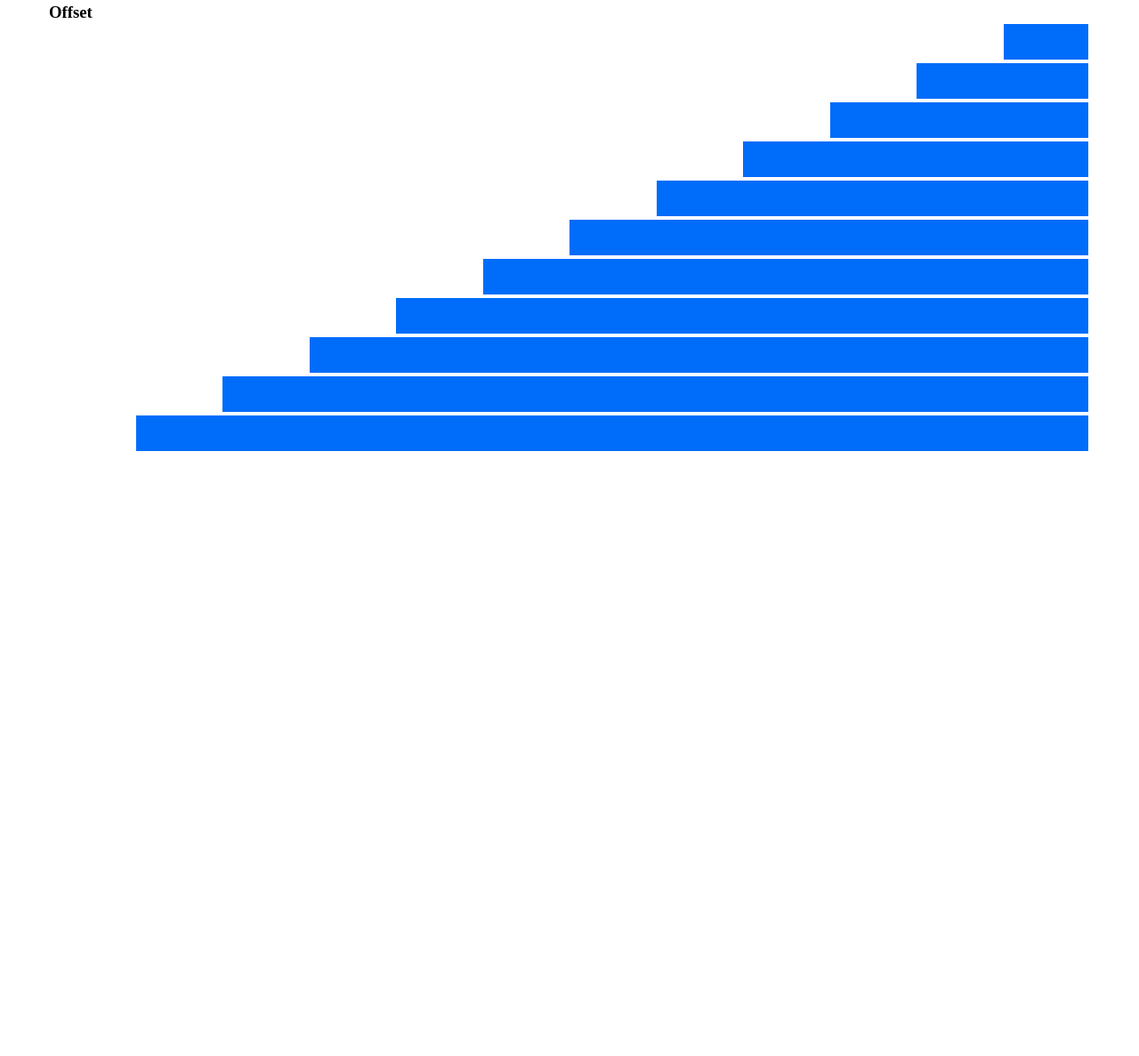
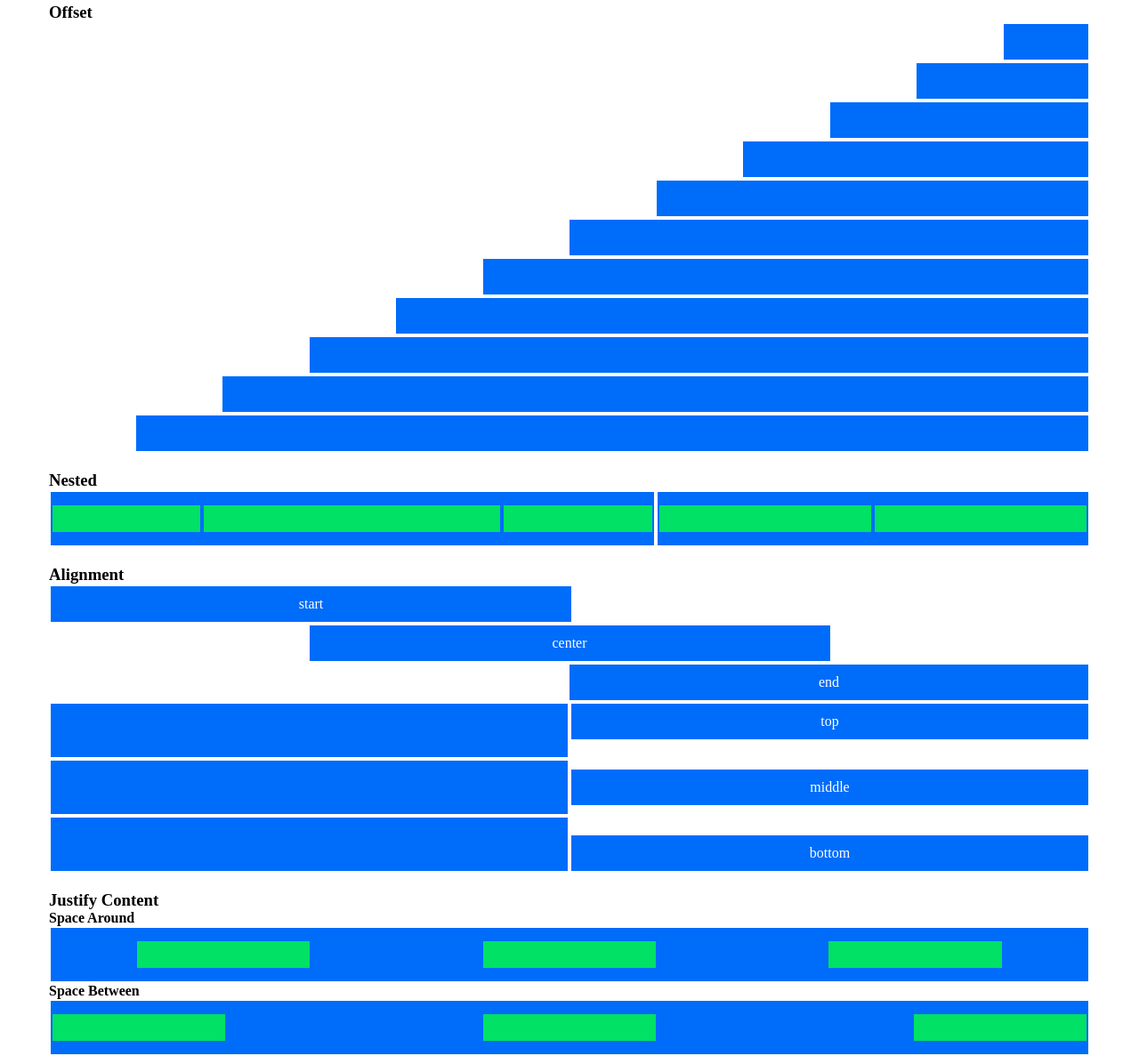
Before and after one commit to KentaBilotta/html-css-12bool, a plain HTML site: page index.html in a window 1280 px wide. Shown: the part 323-1510 px from the top of the page at 89% size. Before the commit the page ends 832 px from the top, so only its background shows below. Drawn offline with Linux system fonts and the light colour scheme.

Commit message:
quarto commit: bonus es

```diff
--- a/CSS/12bool.css
+++ b/CSS/12bool.css
@@ -177,3 +177,66 @@
 .offset-12{
     margin-left: calc((100% / 12) * 12 );
 }
+
+
+
+/* double */
+.double-1{
+    flex-basis: calc((100% / 12) * 1 );
+    max-width: calc((100% / 12) * 1);
+}
+
+.double-2{
+    flex-basis: calc((100% / 12) * 2 );
+    max-width: calc((100% / 12) * 2);
+}
+
+.double-3{
+    flex-basis: calc((100% / 12) * 3 );
+    max-width: calc((100% / 12) * 3);
+}
+
+.double-4{
+    flex-basis: calc((100% / 12) * 4 );
+    max-width: calc((100% / 12) * 4);
+}
+
+.double-5{
+    flex-basis: calc((100% / 12) * 5 );
+    max-width: calc((100% / 12) * 5);
+}
+
+.double-6{
+    flex-basis: calc((100% / 12) * 6 );
+    max-width: calc((100% / 12) * 6);
+}
+
+.double-7{
+    flex-basis: calc((100% / 12) * 7 );
+    max-width: calc((100% / 12) * 7);
+}
+
+.double-8{
+    flex-basis: calc((100% / 12) * 8 );
+    max-width: calc((100% / 12) * 8);
+}
+
+.double-9{
+    flex-basis: calc((100% / 12) * 9 );
+    max-width: calc((100% / 12) * 9);
+}
+
+.double-10{
+    flex-basis: calc((100% / 12) * 10 );
+    max-width: calc((100% / 12) * 10);
+}
+
+.double-11{
+    flex-basis: calc((100% / 12) * 11 );
+    max-width: calc((100% / 12) * 11);
+}
+
+.double-12{
+    flex-basis: calc((100% / 12) * 12 );
+    max-width: calc((100% / 12) * 12);
+}
--- a/CSS/style.css
+++ b/CSS/style.css
@@ -28,3 +28,34 @@
     justify-content: center;
     align-items: center;
 }
+
+[class^=double]{
+    height: 60px;
+    margin: 2px;
+    background-color: #006cfa;
+    display: flex;
+    align-items: center;
+}
+
+.around{
+    display: flex;
+    justify-content: space-around;
+}
+
+.between{
+    display: flex;
+    justify-content: space-between;
+}
+
+
+.top{
+    align-self: flex-start;
+}
+
+.middle{
+    align-self: center;
+}
+
+.bottom{
+    align-self: flex-end;
+}
--- a/index.html
+++ b/index.html
@@ -103,6 +103,67 @@
         </div>
     </div>
 
+    <div class="container bonus-1">
+        <h3>Nested</h3>
+        <div class="row">
+            <div class="double-7">
+                <div class="nested-3"></div>
+                <div class="nested-6"></div>
+                <div class="nested-3"></div>
+            </div>
+            <div class="double-5">
+                <div class="nested-6"></div>
+                <div class="nested-6"></div>
+            </div>
+        </div>
+    </div>
+
+    <div class="container bonus-2">
+        <h3>Alignment</h3>
+        <div class="row">
+            <div class="col-6">start</div>
+        </div>
+        <div class="row">
+            <div class="col-6 offset-3">center</div>
+        </div>
+        <div class="row">
+            <div class="col-6 offset-6">end</div>
+        </div>
+
+        <div class="row">
+            <div class="double-6"></div>
+            <div class="col-6 top">top</div>
+        </div>
+        <div class="row">
+            <div class="double-6"></div>
+            <div class="col-6 middle">middle</div>
+        </div>
+        <div class="row">
+            <div class="double-6"></div>
+            <div class="col-6 bottom">bottom</div>
+        </div>
+    </div>
+
+    <div class="container bonus-3">
+        <h3>Justify Content</h3>
+        <h4>Space Around</h4>
+        <div class="row">
+            <div class="double-12 around">
+                <div class="nested-2"></div>
+                <div class="nested-2"></div>
+                <div class="nested-2"></div>
+            </div>
+        </div>
+        <h4>Space Between</h4>
+        <div class="row">
+            <div class="double-12 between">
+                <div class="nested-2"></div>
+                <div class="nested-2"></div>
+                <div class="nested-2"></div>
+            </div>
+        </div>
+    </div>
+
 
 </body>
 </html>
```
